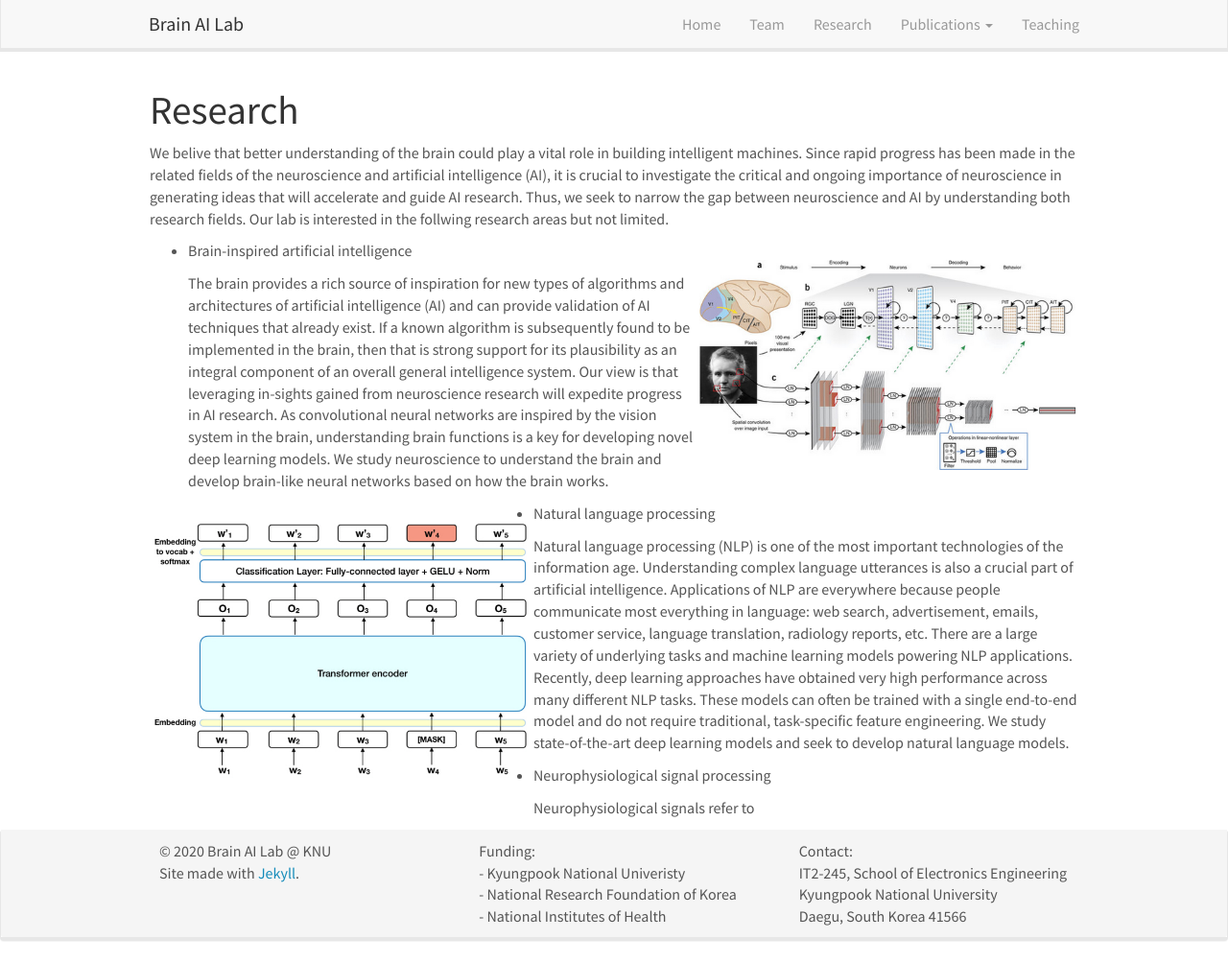
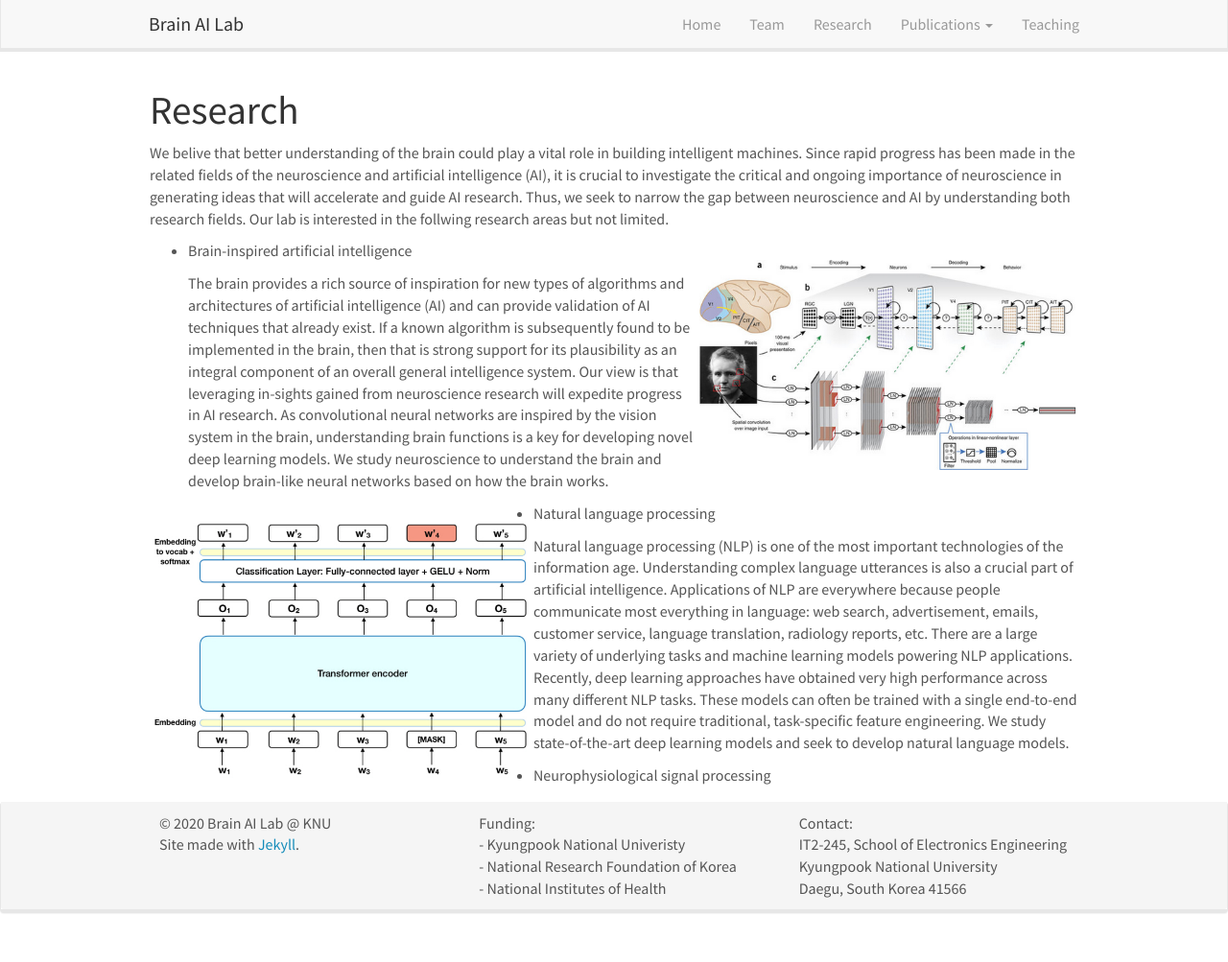
Before and after one commit to KNU-BrainAI/knu-brainai.github.io, a Jekyll site: the page built from _pages/research.md, in a window 1280 px wide and 1003 px high. Shown: the whole window at 96% size. Built offline with Jekyll 4.4.1, drawn with Linux system fonts in a browser that asks for light colours; nearby versions of some CDN libraries.

Commit message:
Update research.md

```diff
--- a/_pages/research.md
+++ b/_pages/research.md
@@ -14,15 +14,9 @@ We belive that better understanding of the brain could play a vital role in buil
 
   The brain provides a rich source of inspiration for new types of algorithms and architectures of artificial intelligence (AI) and can provide validation of AI techniques that already exist. If a known algorithm is subsequently found to be implemented in the brain, then that is strong support for its plausibility as an integral component of an overall general intelligence system. Our view is that leveraging in-sights gained from neuroscience research will expedite progress in AI research. As convolutional neural networks are inspired by the vision system in the brain, understanding brain functions is a key for developing novel deep learning models. We study neuroscience to understand the brain and develop brain-like neural networks based on how the brain works.
 
-
-
 ![]({{ site.url }}{{ site.baseurl }}/images/bert.jpg){: style="width: 400px; float: left; border:100px"}
-
-
 - Natural language processing
 
   Natural language processing (NLP) is one of the most important technologies of the information age. Understanding complex language utterances is also a crucial part of artificial intelligence. Applications of NLP are everywhere because people communicate most everything in language: web search, advertisement, emails, customer service, language translation, radiology reports, etc. There are a large variety of underlying tasks and machine learning models powering NLP applications. Recently, deep learning approaches have obtained very high performance across many different NLP tasks. These models can often be trained with a single end-to-end model and do not require traditional, task-specific feature engineering. We study state-of-the-art deep learning models and seek to develop natural language models.
 
  - Neurophysiological signal processing
-
-   Neurophysiological signals refer to
```
